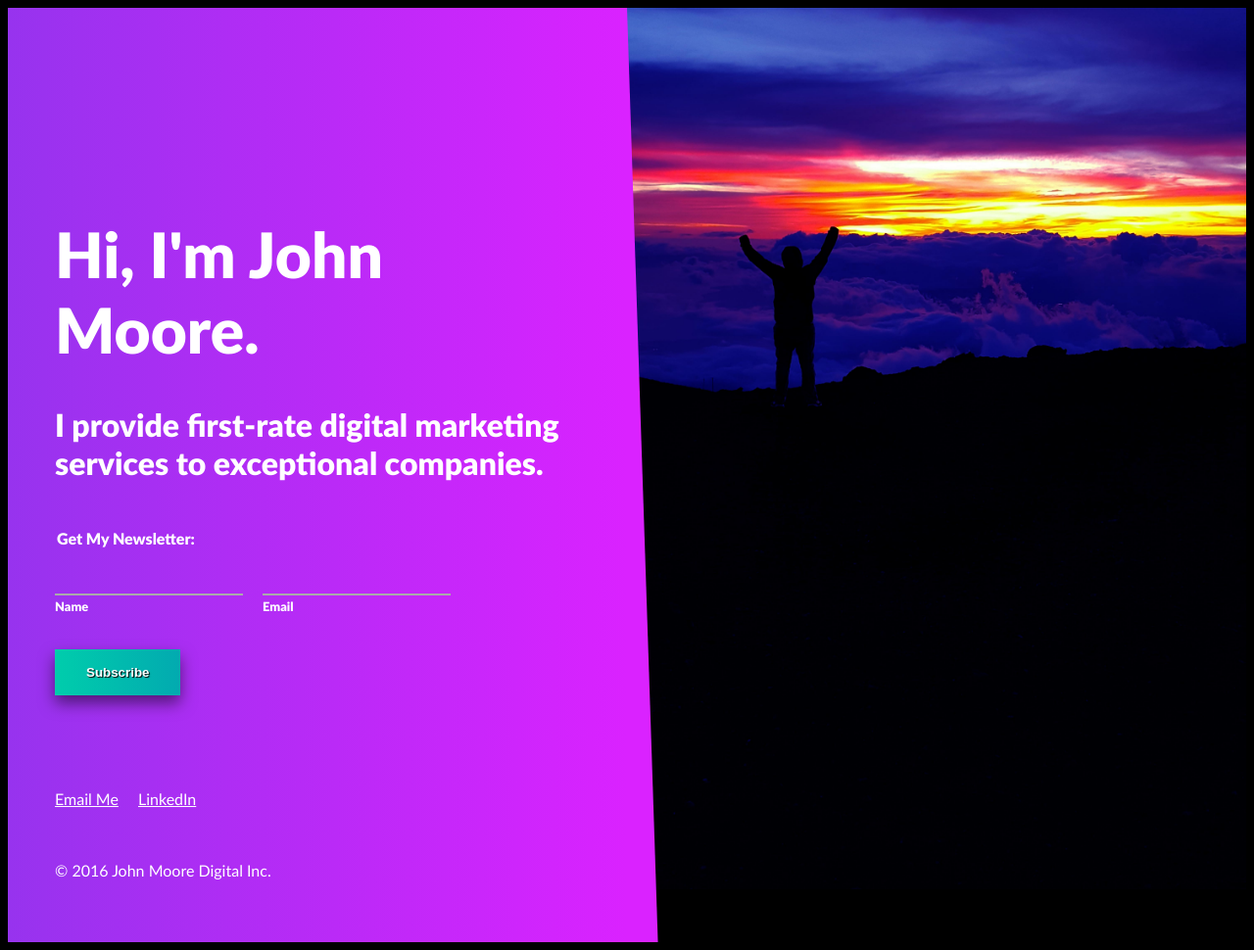
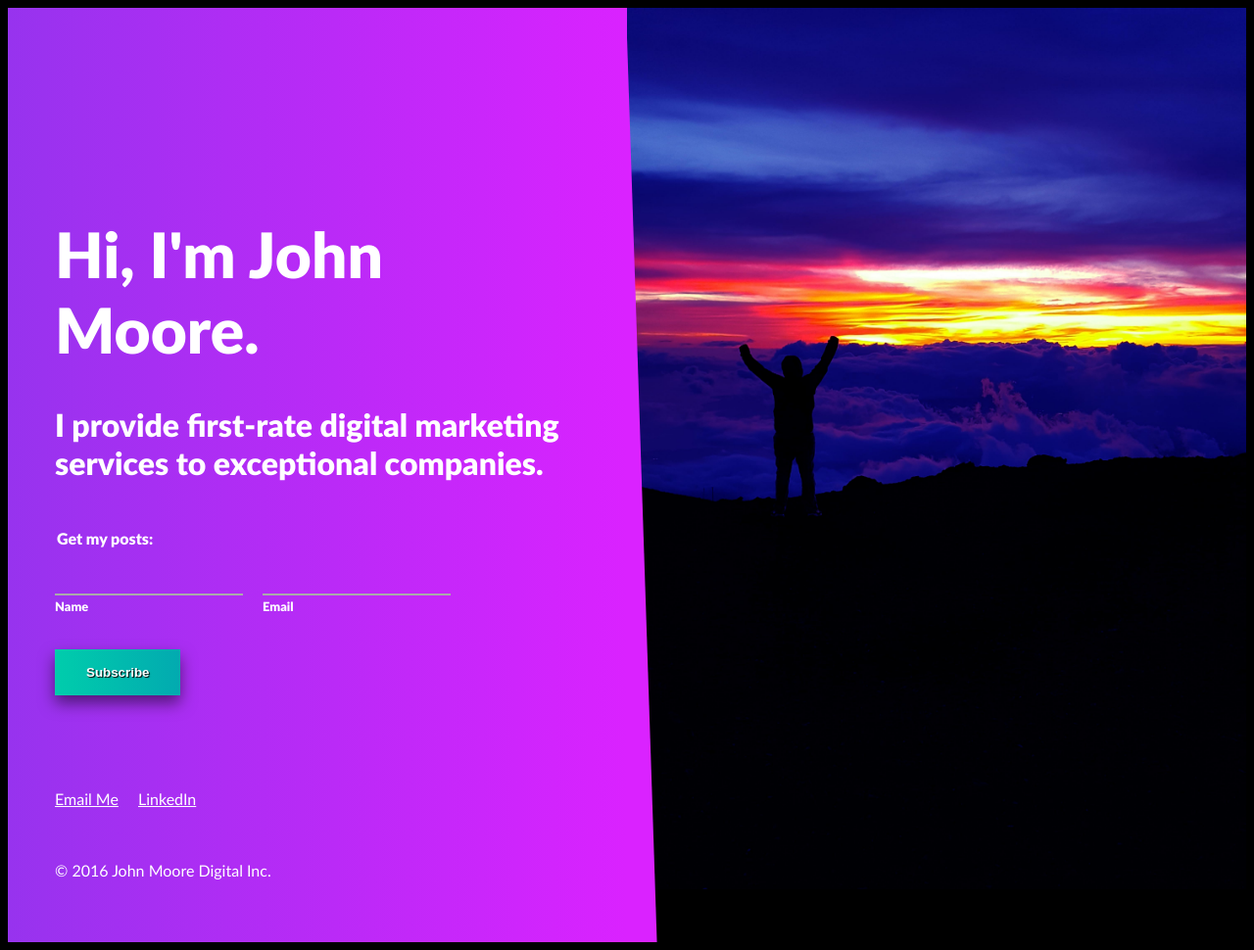
Before and after one commit to jomoweb/jomoweb.github.io, a Jekyll site: the page built from index.html, in a window 1280 px wide. Shown: the whole page at 98% size. Built offline with Jekyll 4.4.1, drawn with Linux system fonts in a browser that asks for light colours.

Commit message:
Change newlestter to post

```diff
--- a/_layouts/comingsoon.html
+++ b/_layouts/comingsoon.html
@@ -58,6 +58,7 @@
         unicode-range: U+0000-00FF, U+0131, U+0152-0153, U+02C6, U+02DA, U+02DC, U+2000-206F, U+2074, U+20AC, U+2212, U+2215, U+E0FF, U+EFFD, U+F000;
       }
 
+
       /* Gradients from http://uigradients.com/# */
 
       html {
@@ -84,7 +85,9 @@
       .wrapper {
         background-color: #000;
         padding: .5rem;
-
+/*        position: fixed;
+        width: 100%;
+        z-index: -1;*/
       }
 
       .left-wrapper {
@@ -93,15 +96,17 @@
         background: linear-gradient(to left, #DA22FF , #9733EE); /* W3C, IE 10+/ Edge, Firefox 16+, Chrome 26+, Opera 12+, Safari 7+ */
         float: left;
         min-height: 100vh;
-        padding: 12rem 3rem 3rem;
+        padding: 6rem 2rem 2rem;
         position: relative;
-        width: 90%;
+        width: 65%;
       }
 
       .left-wrapper:after {
         background-color: #DA22FF;
+        border: none;
         content: "";
         height: 100%;
+        margin-left: -1px;
         position: absolute;
         top: 0;
         left: 100%;
@@ -113,36 +118,23 @@
       .right-wrapper {
         background: #000 url(https://johnmooredigital.com/assets/images/sunset-background.jpg);
         background-size: cover;
-        background-position: center;
+        background-position: left top;
         background-repeat: no-repeat;
         float: left;
         min-height: 100vh;
-        width: 10%;
-      }
-
-      .quote:after {
-        background: inherit;
-        bottom: 0;
-        content: '';
-        display: block;
-        height: 50%;
-        left: 0;
-        position: absolute;
-        right: 0;
-        transform: skewY(-1.5deg);
-        transform-origin: 100%;
-        z-index: -1;
+        width: 35%;
       }
 
       h1 {
         color: #fff;
         font-weight: 900;
+        font-size: 1.5rem;
         margin-bottom: 3rem;
       }
 
       h1 span {
         display: block;
-        font-size: 4rem;
+        font-size: 2.5rem;
       }
 
       legend {
@@ -245,8 +237,20 @@
       /* Medium and up */
       @media screen and (min-width: 40em) {
 
+        h1 {
+          font-size: 2rem;
+        }
+
+        h1 span {
+          font-size: 4rem;
+        }
+
         .left-wrapper, .right-wrapper {
           width: 50%;
+        }
+
+        .left-wrapper {
+          padding: 12rem 3rem 3rem;
         }
 
       }
@@ -269,7 +273,8 @@
 
     </style>
   <head>
-  <body>
+  <!-- hijacking: on/off - animation: none/scaleDown/rotate/gallery/catch/opacity/fixed/parallax -->
+  <body data-hijacking="off" data-animation="none">
     <div class="wrapper clearfix">
 
       <div class="left-wrapper">
@@ -277,7 +282,7 @@
         <h1><span>Hi, I'm John Moore.</span><br>I provide first-rate digital marketing services to exceptional companies.</h1>
 
         <form action="https://johnmooredigitalinc.createsend.com/t/d/s/osdht/" method="post" id="subForm">
-          <legend>Get My Newsletter:</legend>
+          <legend>Get my posts:</legend>
           <p>
             <input id="fieldName" name="cm-name" type="text" /><br />
             <label for="fieldName">Name</label>
--- a/_posts/2016-03-29-welcome-to-jekyll.markdown
+++ b/_posts/2016-03-29-welcome-to-jekyll.markdown
@@ -1,6 +1,6 @@
 ---
 layout: post
-title:  "Welcome to Jekyll!"
+title:  "New Website"
 date:   2016-03-29 15:21:54 -0700
 categories: jekyll update
 ---
```
Also changed, not shown: other parts of _layouts/comingsoon.html (+1 -1 lines).
